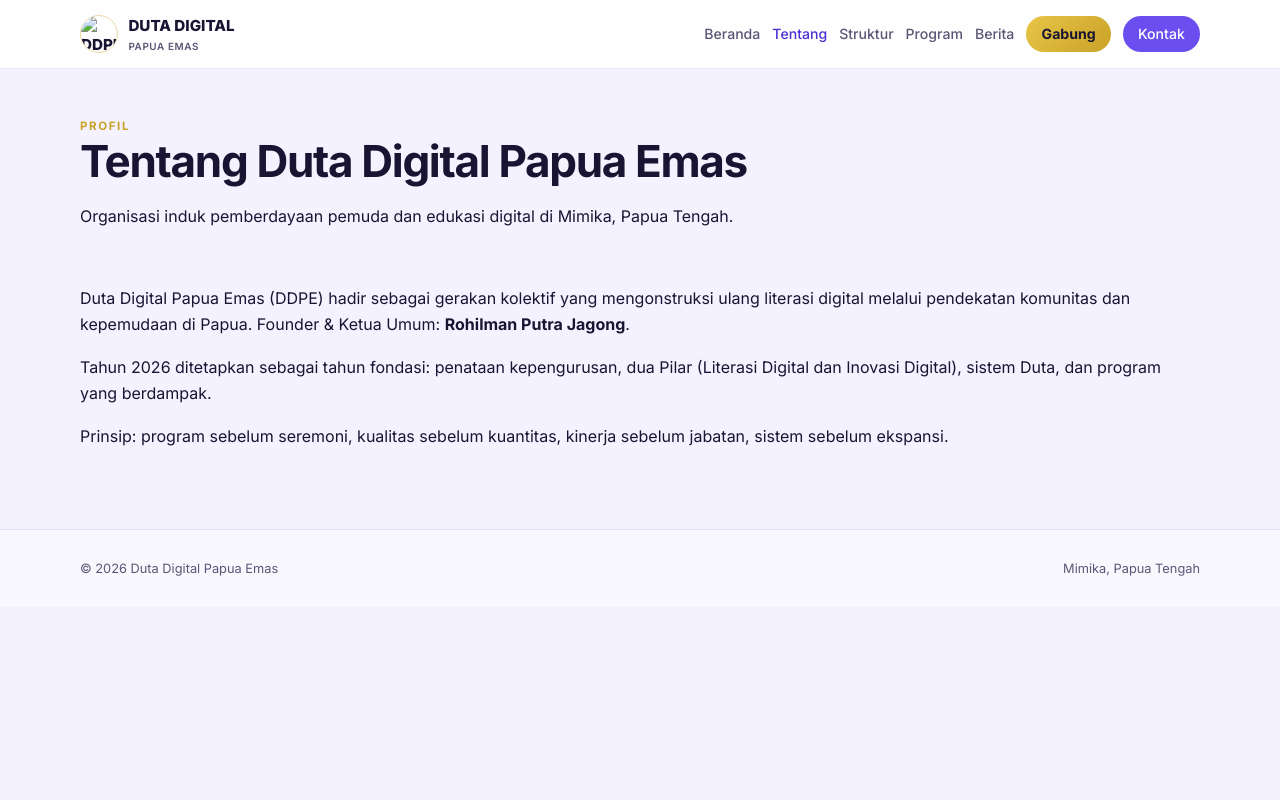
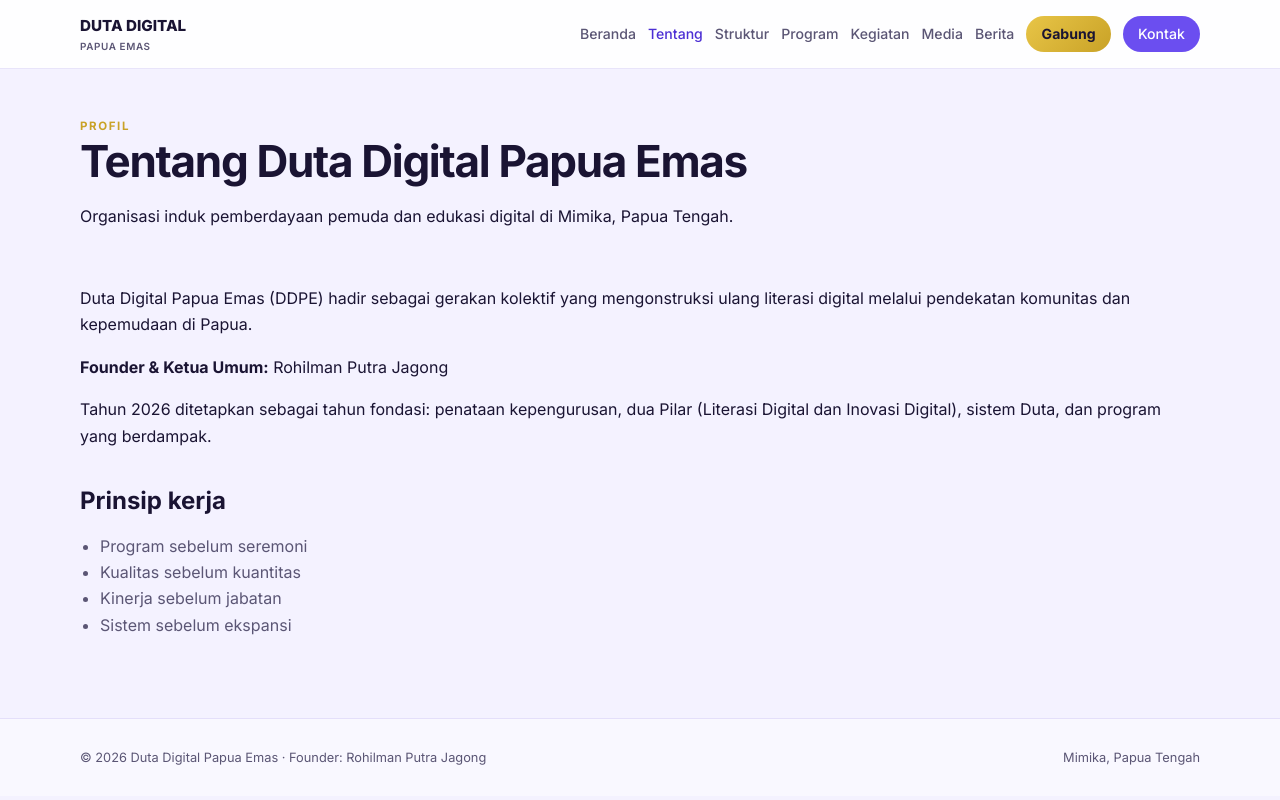
Before and after one commit to dutadigitalpapuaemasddpe-cloud/ddpe-website-resmi, a plain HTML site: page tentang.html in a window 1280 px wide. Drawn offline with Linux system fonts and the light colour scheme.

Commit message:
Add full tentang, struktur, program, kegiatan pages

```diff
--- a/tentang.html
+++ b/tentang.html
@@ -11,12 +11,17 @@
 <body>
   <nav class="navbar" id="navbar">
     <div class="container nav-inner">
-      <a href="index.html" class="nav-brand"><img src="assets/logo-ddpe.jpg" alt="DDPE" /><div>DUTA DIGITAL<span>PAPUA EMAS</span></div></a>
+      <a href="index.html" class="nav-brand">
+        <img src="assets/logo-ddpe.jpg" alt="DDPE" onerror="this.style.display='none'" />
+        <div>DUTA DIGITAL<span>PAPUA EMAS</span></div>
+      </a>
       <div class="nav-links" id="navLinks">
         <a href="index.html">Beranda</a>
         <a href="tentang.html" class="active">Tentang</a>
         <a href="struktur.html">Struktur</a>
         <a href="program.html">Program</a>
+        <a href="kegiatan.html">Kegiatan</a>
+        <a href="media.html">Media</a>
         <a href="berita.html">Berita</a>
         <a href="gabung.html" class="btn-join">Gabung</a>
         <a href="kontak.html" class="btn-nav">Kontak</a>
@@ -29,12 +34,20 @@
     <p class="lead">Organisasi induk pemberdayaan pemuda dan edukasi digital di Mimika, Papua Tengah.</p>
   </div></section>
   <section class="section"><div class="container">
-    <p>Duta Digital Papua Emas (DDPE) hadir sebagai gerakan kolektif yang mengonstruksi ulang literasi digital melalui pendekatan komunitas dan kepemudaan di Papua. Founder &amp; Ketua Umum: <strong>Rohilman Putra Jagong</strong>.</p>
+    <p>Duta Digital Papua Emas (DDPE) hadir sebagai gerakan kolektif yang mengonstruksi ulang literasi digital melalui pendekatan komunitas dan kepemudaan di Papua.</p>
+    <p style="margin-top:1rem"><strong>Founder &amp; Ketua Umum:</strong> Rohilman Putra Jagong</p>
     <p style="margin-top:1rem">Tahun 2026 ditetapkan sebagai tahun fondasi: penataan kepengurusan, dua Pilar (Literasi Digital dan Inovasi Digital), sistem Duta, dan program yang berdampak.</p>
-    <p style="margin-top:1rem">Prinsip: program sebelum seremoni, kualitas sebelum kuantitas, kinerja sebelum jabatan, sistem sebelum ekspansi.</p>
+    <h2 style="margin-top:2rem">Prinsip kerja</h2>
+    <ul style="margin-top:0.75rem;padding-left:1.25rem;color:var(--text-muted)">
+      <li>Program sebelum seremoni</li>
+      <li>Kualitas sebelum kuantitas</li>
+      <li>Kinerja sebelum jabatan</li>
+      <li>Sistem sebelum ekspansi</li>
+    </ul>
   </div></section>
   <footer class="footer"><div class="container"><div class="footer-bottom">
-    <span>© 2026 Duta Digital Papua Emas</span><span>Mimika, Papua Tengah</span>
+    <span>© 2026 Duta Digital Papua Emas · Founder: Rohilman Putra Jagong</span>
+    <span>Mimika, Papua Tengah</span>
   </div></div></footer>
   <script src="js/main.js"></script>
 </body>
```
Also changed, not shown: kegiatan.html (+5 -3 lines), program.html (+6 -4 lines), struktur.html (+7 -5 lines).
